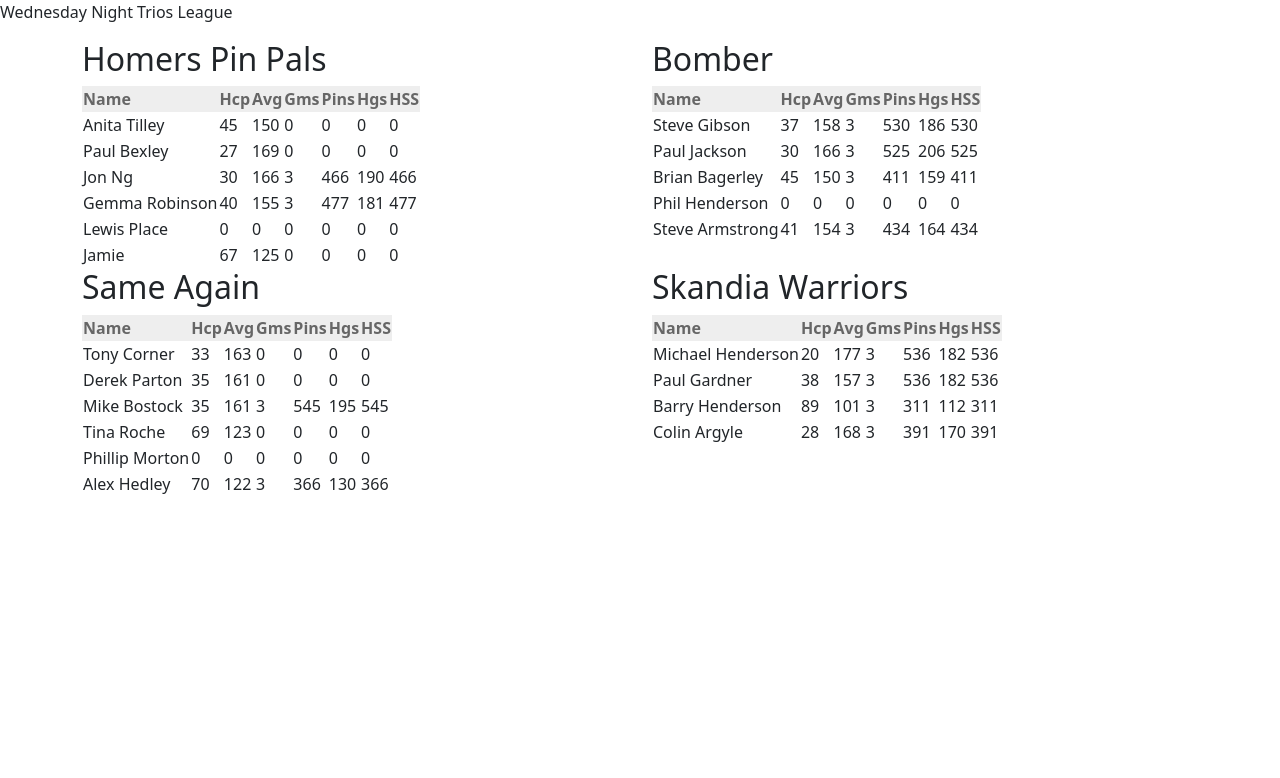
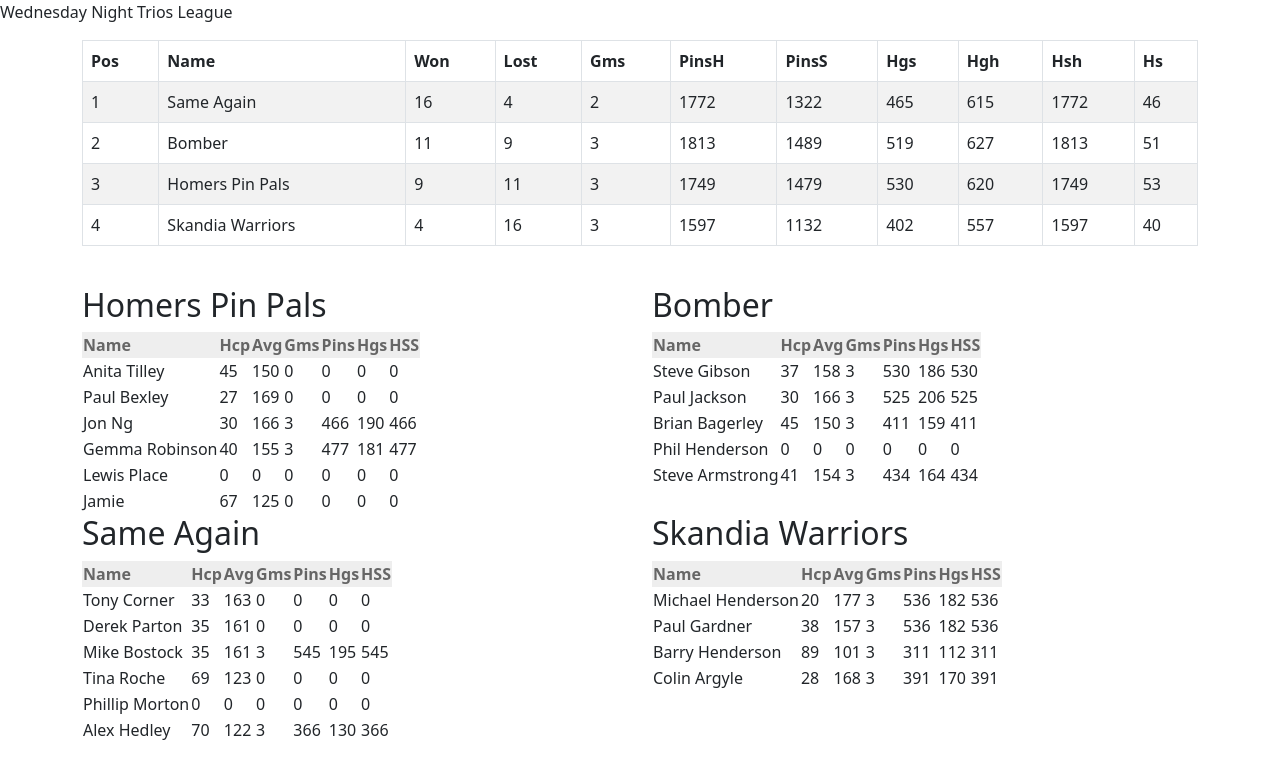
Before and after one commit to AlexHedley/bowling-league, a plain HTML site: page src/index.html in a window 1280 px wide. Drawn offline with Linux system fonts and the light colour scheme.

Commit message:
Added league component

```diff
--- /dev/null
+++ b/src/components/league/league.component.js
@@ -0,0 +1,11 @@
+function LeagueController() {
+  var ctrl = this;
+}
+
+angular.module("myApp").component("league", {
+  templateUrl: "components/league/league.html",
+  controller: LeagueController,
+  bindings: {
+    league: "<",
+  },
+});
--- /dev/null
+++ b/src/components/league/league.html
@@ -0,0 +1,39 @@
+<div class="container">
+  <div class="row">
+    <div class="col-md-12">
+      <table class="table table-hover table-striped table-bordered">
+        <thead>
+          <tr>
+            <th>Pos</th>
+            <th>Name</th>
+            <th>Won</th>
+            <th>Lost</th>
+            <th>Gms</th>
+            <th>PinsH</th>
+            <th>PinsS</th>
+            <th>Hgs</th>
+            <th>Hgh</th>
+            <th>Hsh</th>
+            <th>Hs</th>
+          </tr>
+        </thead>
+        <tbody>
+          <tr ng-repeat="team in $ctrl.league">
+            <td>{{team.pos}}</td>
+            <td>{{team.name}}</td>
+            <td>{{team.won}}</td>
+            <td>{{team.lost}}</td>
+            <td>{{team.gms}}</td>
+            <td>{{team.pinsh}}</td>
+            <td>{{team.pinss}}</td>
+            <td>{{team.hgs}}</td>
+            <td>{{team.hgh}}</td>
+            <td>{{team.hsh}}</td>
+            <td>{{team.hs}}</td>
+          </tr>
+        </tbody>
+        <!-- <tfoot></tfoot> -->
+      </table>
+    </div>
+  </div>
+</div>
--- /dev/null
+++ b/src/data/league.json
@@ -0,0 +1,57 @@
+{
+  "date": "2022-10-05",
+  "teams": [
+    {
+      "pos": 1,
+      "name": "Same Again",
+      "won": 16,
+      "lost": 4,
+      "gms": 2,
+      "pinsh": 1772,
+      "pinss": 1322,
+      "hgs": 465,
+      "hgh": 615,
+      "hsh": 1772,
+      "hs": 46
+    },
+    {
+      "pos": 2,
+      "name": "Bomber",
+      "won": 11,
+      "lost": 9,
+      "gms": 3,
+      "pinsh": 1813,
+      "pinss": 1489,
+      "hgs": 519,
+      "hgh": 627,
+      "hsh": 1813,
+      "hs": 51
+    },
+    {
+      "pos": 3,
+      "name": "Homers Pin Pals",
+      "won": 9,
+      "lost": 11,
+      "gms": 3,
+      "pinsh": 1749,
+      "pinss": 1479,
+      "hgs": 530,
+      "hgh": 620,
+      "hsh": 1749,
+      "hs": 53
+    },
+    {
+      "pos": 4,
+      "name": "Skandia Warriors",
+      "won": 4,
+      "lost": 16,
+      "gms": 3,
+      "pinsh": 1597,
+      "pinss": 1132,
+      "hgs": 402,
+      "hgh": 557,
+      "hsh": 1597,
+      "hs": 40
+    }
+  ]
+}
--- a/src/index.html
+++ b/src/index.html
@@ -23,7 +23,9 @@
       <p>Wednesday Night Trios League</p>
     </header>
 
-    <team-scores teams="teams"></team-scores>
+    <league league="league"></league>
+    <br />
+    <team-scores teams="teamScores"></team-scores>
 
     <!-- SCRIPTS -->
     <!-- <script src="https://cdnjs.cloudflare.com/ajax/libs/angular.js/1.5.8/angular.min.js"></script> -->
@@ -34,6 +36,7 @@
     <script src="scripts/vendor/sorttable.js"></script>
 
     <script src="scripts/app.js"></script>
+    <script src="components/league/league.component.js"></script>
     <script src="components/team-scores/team-scores.component.js"></script>
   </body>
 </html>
--- a/src/scripts/app.js
+++ b/src/scripts/app.js
@@ -1,16 +1,21 @@
 var myApp = angular.module("myApp", []);
 myApp.controller("myController", function ($scope, $http, $q, $filter) {
-  $scope.teams = [];
+  $scope.teamScores = [];
+  $scope.league;
 
   $scope.init = function () {
     getData();
   };
 
   getData = () => {
-    var file = "data/scores.json";
+    var leagueFile = "data/league.json";
+    $http.get(leagueFile).then(function (response) {
+      $scope.league = response.data.teams;
+    });
 
-    $http.get(file).then(function (response) {
-      $scope.teams = response.data.teams;
+    var scoresFile = "data/scores.json";
+    $http.get(scoresFile).then(function (response) {
+      $scope.teamScores = response.data.teams;
     });
   };
 
```
